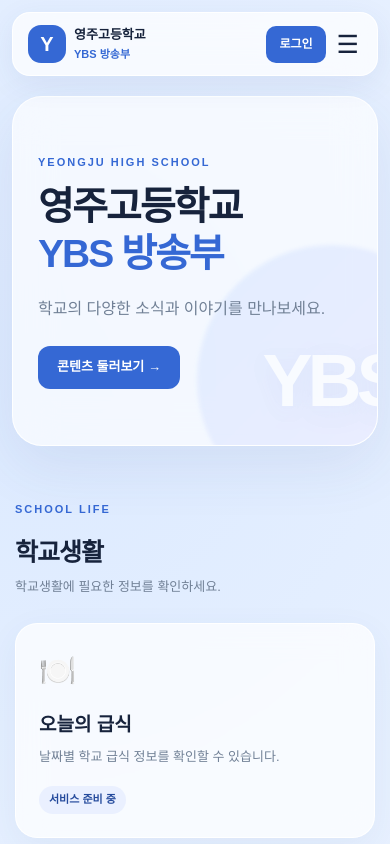
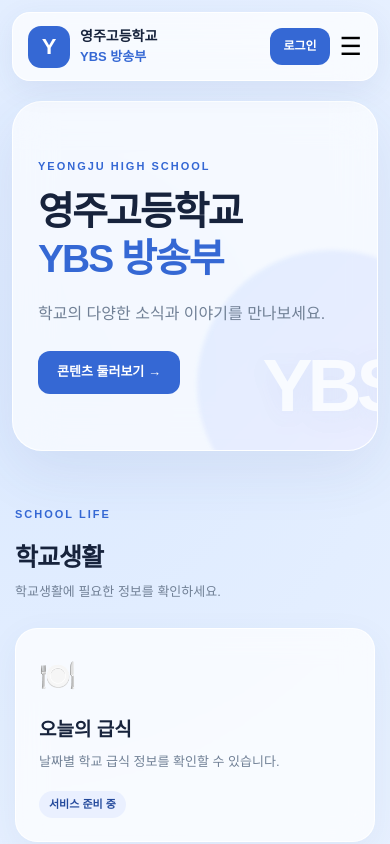
Before and after one commit to ehqls/school-media, a plain HTML site: page ybs-homepage/index.html in a window 390 px wide. Shown: the top 844 px of the page. Drawn offline with nearby package versions, Linux system fonts and the light colour scheme.

Commit message:
Update style.css

```diff
--- a/ybs-homepage/css/style.css
+++ b/ybs-homepage/css/style.css
@@ -86,8 +86,6 @@ a {
   font-weight: 700;
 }
 
-/* 메뉴 */
-
 .nav {
   display: flex;
   align-items: center;
@@ -105,16 +103,6 @@ a {
   color: var(--primary);
 }
 
-/* 로그인 및 햄버거 버튼 */
-
-.header-actions {
-  display: flex;
-  align-items: center;
-  justify-content: flex-end;
-  gap: 10px;
-  flex-shrink: 0;
-}
-
 .login-button,
 .primary-button {
   display: inline-flex;
@@ -129,27 +117,20 @@ a {
   white-space: nowrap;
 }
 
-.login-button {
-  flex-shrink: 0;
-}
-
-.login-button:hover {
-  color: white;
-  background: var(--primary-dark);
-}
-
 .menu-toggle {
   display: none;
   border: 0;
   background: transparent;
   font-size: 25px;
   cursor: pointer;
-  color: var(--text);
-  padding: 5px;
-  line-height: 1;
 }
 
-/* 메인 화면 */
+.header-actions {
+  display: flex;
+  align-items: center;
+  gap: 10px;
+  flex-shrink: 0;
+}
 
 .hero {
   width: min(1200px, calc(100% - 40px));
@@ -224,8 +205,6 @@ a {
   letter-spacing: -5px;
   text-shadow: 0 5px 25px rgba(45, 90, 180, 0.2);
 }
-
-/* 섹션 */
 
 .section {
   width: min(1200px, calc(100% - 40px));
@@ -313,8 +292,6 @@ a {
   font-weight: 700;
 }
 
-/* 뉴스 및 영상 */
-
 .content-card {
   overflow: hidden;
   transition: transform 0.2s, box-shadow 0.2s;
@@ -342,8 +319,6 @@ a {
   letter-spacing: 2px;
 }
 
-/* 동아리 */
-
 .feature-panel {
   min-height: 190px;
   padding: 35px;
@@ -370,13 +345,9 @@ a {
   font-weight: 900;
 }
 
-/* 설정 */
-
 .settings-section {
   margin-bottom: 80px;
 }
-
-/* 푸터 */
 
 .footer {
   padding: 45px 20px;
@@ -401,8 +372,6 @@ a {
   color: var(--muted);
   font-size: 11px;
 }
-
-/* 태블릿 및 모바일 */
 
 @media (max-width: 900px) {
   .header {
@@ -432,10 +401,14 @@ a {
   }
 
   .nav a {
-    display: block;
-    width: 100%;
     padding: 12px 5px;
     border-top: 1px solid rgba(100, 130, 180, 0.12);
+  }
+
+  .login-button {
+    display: inline-flex;
+    padding: 9px 13px;
+    font-size: 12px;
   }
 
   .three-columns {
@@ -443,47 +416,11 @@ a {
   }
 }
 
-/* 휴대폰 */
-
 @media (max-width: 600px) {
   .header {
     width: calc(100% - 24px);
     margin: 12px auto;
     padding: 12px 15px;
-    gap: 10px;
-  }
-
-  .logo {
-    gap: 8px;
-  }
-
-  .logo-icon {
-    width: 38px;
-    height: 38px;
-    font-size: 20px;
-  }
-
-  .logo strong {
-    font-size: 13px;
-  }
-
-  .logo small {
-    font-size: 11px;
-  }
-
-  .header-actions {
-    gap: 8px;
-  }
-
-  .login-button {
-    padding: 9px 13px;
-    font-size: 12px;
-    border-radius: 10px;
-  }
-
-  .menu-toggle {
-    font-size: 25px;
-    padding: 3px;
   }
 
   .hero {
@@ -538,10 +475,3 @@ a {
     font-size: 35px;
   }
 }
-
-/* 급식 카드 레이아웃 */
-
-#school .school-life-card-grid > .meal-card {
-  grid-column: auto !important;
-  min-width: 0;
-}
```
